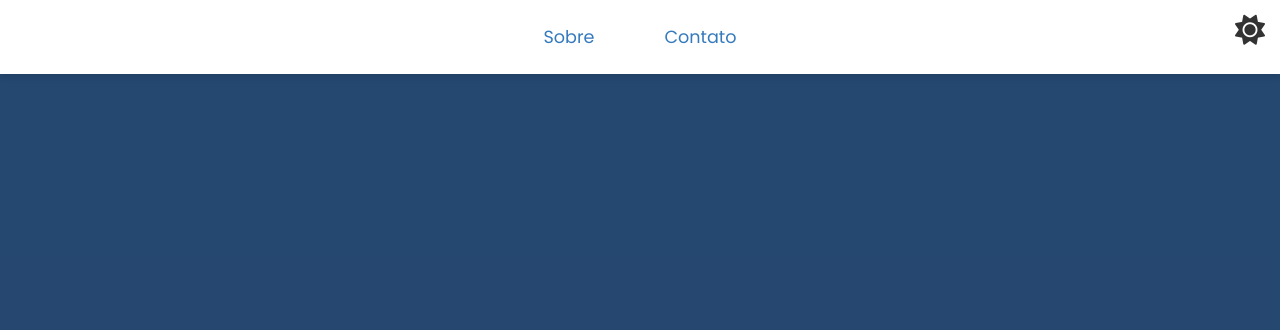
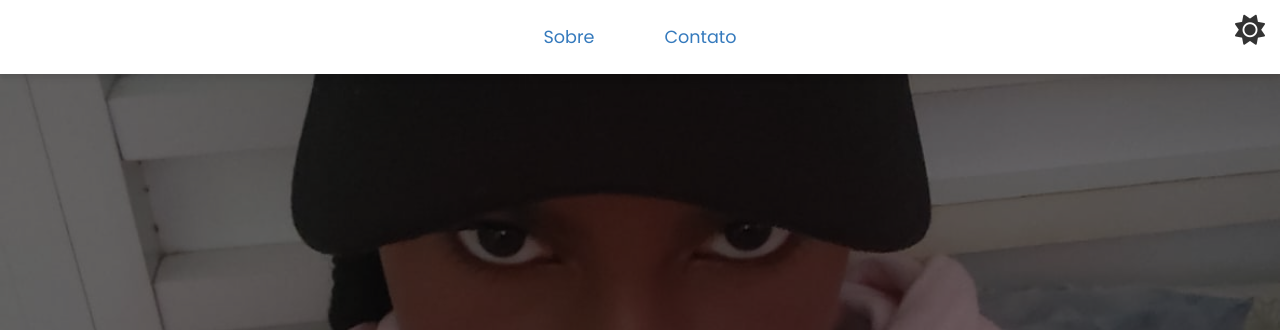
Before and after one commit to Tavinh9/sitelu, a plain HTML site: page index.html in a window 1280 px wide. Shown: the top 330 px of the page. Drawn offline with Linux system fonts and the light colour scheme.

Commit message:
Update estilo.css

```diff
--- a/estilo.css
+++ b/estilo.css
@@ -41,7 +41,7 @@ nav a:hover {
 
 /* Cabeçalho */
 .hero {
-    background-image: url('../imagens/foto.jpg');
+    background-image: url('foto.jpg');
     background-size: cover;
     background-position: center;
     height: 100vh;
```
